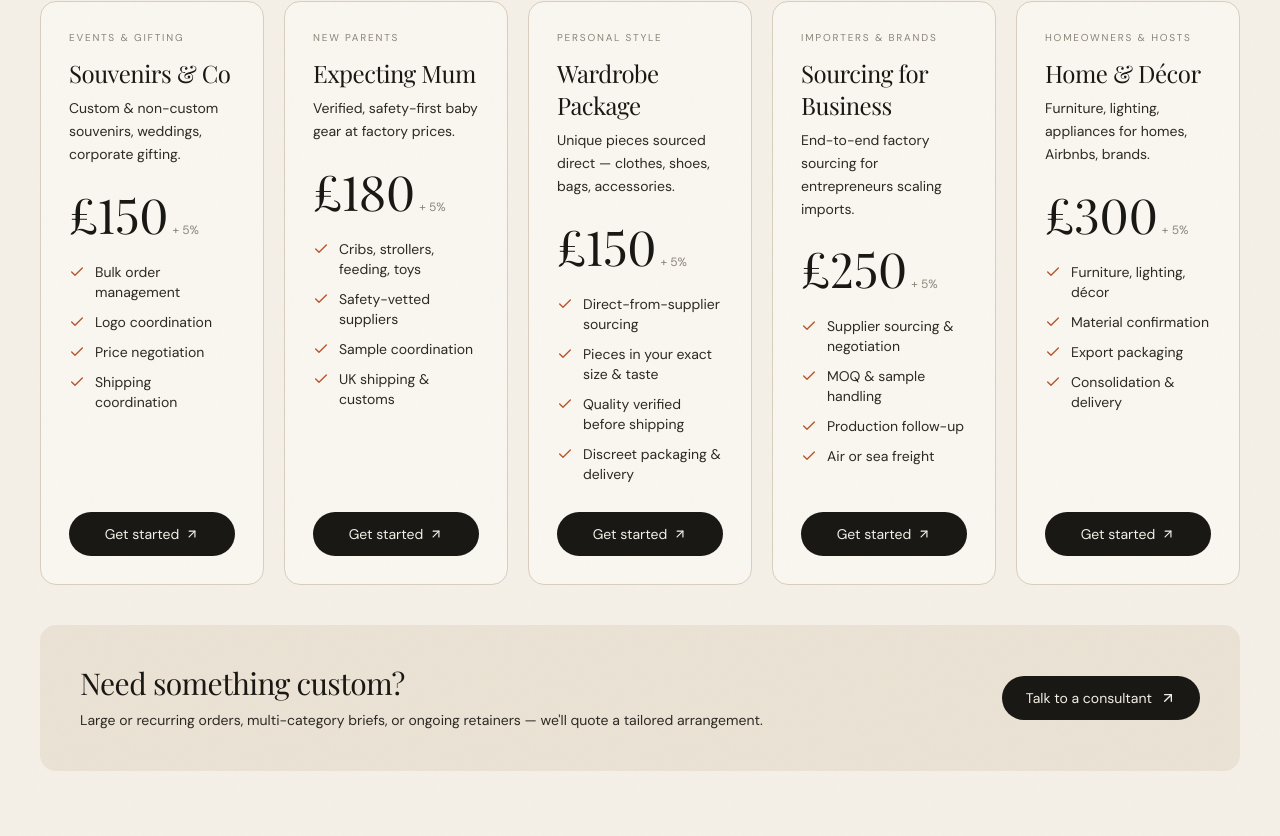
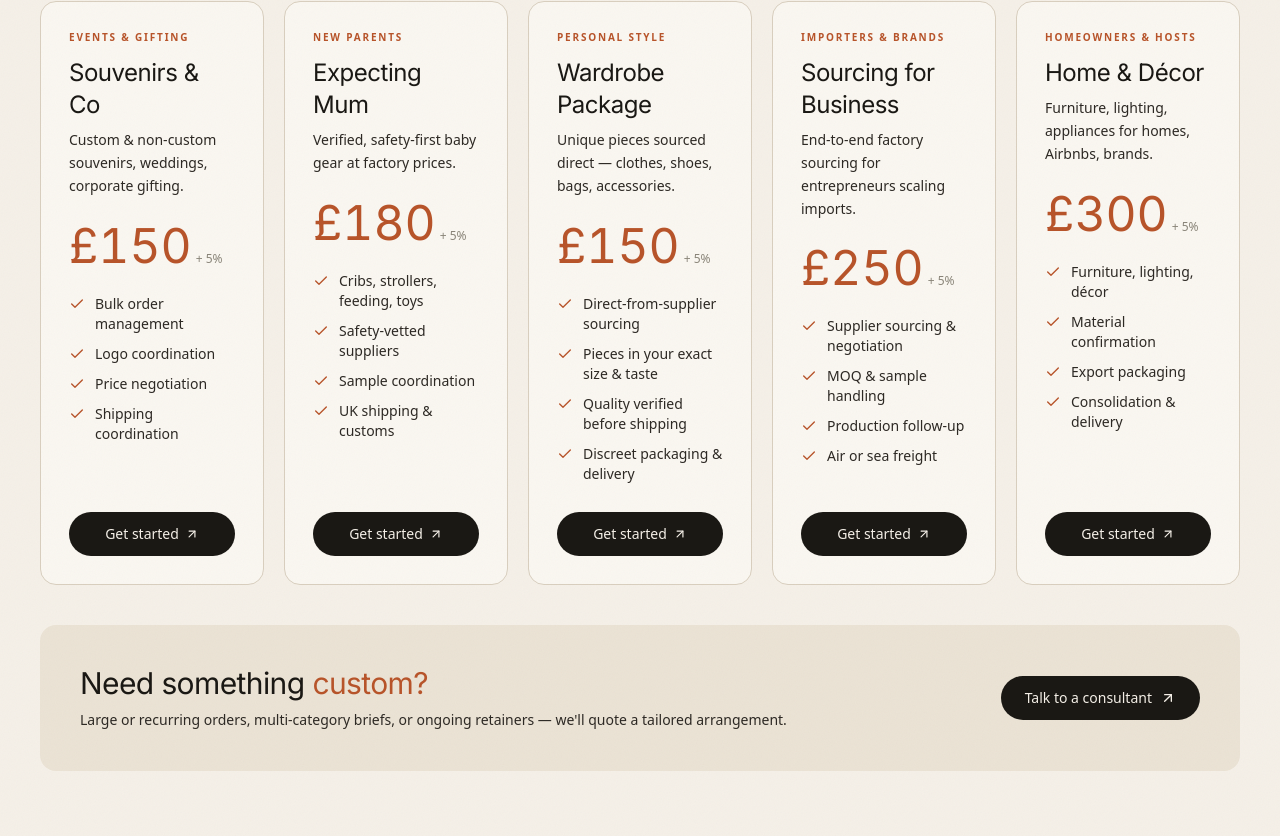
Before and after one commit to BOBOtoTHEmoon/IWG-consult, a Next.js app: page /pricing in a window 1280 px wide. Shown: the part 564-1400 px from the top of the page. Built offline with nearby package versions, Linux system fonts and the light colour scheme.

Commit message:
changed font and color

```diff
--- a/app/layout.tsx
+++ b/app/layout.tsx
@@ -1,25 +1,25 @@
 import type { Metadata } from "next";
-import { Playfair_Display, DM_Sans, JetBrains_Mono } from "next/font/google";
+import { Inter, JetBrains_Mono } from "next/font/google";
 import "./globals.css";
 
-const playfair = Playfair_Display({
+const inter = Inter({
   subsets: ["latin"],
-  weight: ["400", "500", "600", "700"],
-  style: ["normal", "italic"],
-  variable: "--font-playfair",
+  variable: "--font-body",
+  weight: ["400", "500", "600", "700", "800"],
   display: "swap",
 });
 
-const dmSans = DM_Sans({
+const interDisplay = Inter({
   subsets: ["latin"],
-  weight: ["400", "500"],
-  variable: "--font-dm-sans",
+  variable: "--font-display",
+  weight: ["500", "600", "700", "800", "900"],
   display: "swap",
 });
 
 const jetbrains = JetBrains_Mono({
   subsets: ["latin"],
-  variable: "--font-jetbrains",
+  variable: "--font-mono",
+  weight: ["400", "500"],
   display: "swap",
 });
 
@@ -48,11 +48,11 @@ export default function RootLayout({
   children: React.ReactNode;
 }) {
   return (
-    <html
+   <html
       lang="en"
-      className={`${playfair.variable} ${dmSans.variable} ${jetbrains.variable}`}
+      className={`${inter.variable} ${interDisplay.variable} ${jetbrains.variable}`}
     >
       <body className="grain">{children}</body>
     </html>
-  );
+  )
 }
--- a/app/pricing/page.tsx
+++ b/app/pricing/page.tsx
@@ -104,7 +104,7 @@ export default function Pricing() {
                   key={t.name}
                   className="rounded-2xl p-7 flex flex-col bg-[var(--color-paper)] border border-[var(--color-line)]"
                 >
-                  <p className="text-[10px] tracking-[0.18em] uppercase mb-3 text-[var(--color-stone)]">
+                  <p className="text-[10px] tracking-[0.18em] uppercase mb-3 text-[var(--color-ochre)] font-semibold">
                     {t.tag}
                   </p>
                   <h3 className="text-2xl tracking-[-0.02em] mb-2">{t.name}</h3>
@@ -112,7 +112,9 @@ export default function Pricing() {
                     {t.blurb}
                   </p>
                   <div className="flex items-baseline gap-1 mb-6">
-                    <span className="number-display text-5xl">{t.fee}</span>
+                    <span className="number-display text-5xl text-[var(--color-ochre)]">
+                      {t.fee}
+                    </span>
                     <span className="text-xs text-[var(--color-stone)]">
                       + 5%
                     </span>
@@ -141,8 +143,9 @@ export default function Pricing() {
 
             <div className="mt-10 bg-[var(--color-cream-dark)] rounded-2xl p-7 lg:p-10 grid lg:grid-cols-12 gap-6 items-center">
               <div className="lg:col-span-8">
-                <h3 className="text-2xl lg:text-3xl tracking-[-0.02em] mb-2">
-                  Need something custom?
+               <h3 className="text-2xl lg:text-3xl tracking-[-0.02em] mb-2">
+                  Need something{" "}
+                  <span className="text-[var(--color-ochre)]">custom?</span>
                 </h3>
                 <p className="text-[var(--color-ink-soft)] text-sm leading-relaxed">
                   Large or recurring orders, multi-category briefs, or ongoing
--- a/components/BriefForm.tsx
+++ b/components/BriefForm.tsx
@@ -321,12 +321,12 @@ const handleSubmit = async () => {
         </div>
 
         {/* Progress */}
-        <div className="mb-10">
+        <div className="mb-10 max-w-md mx-auto">
           <div className="flex items-center justify-between mb-3">
             {stepLabels.map((label, i) => (
               <div
                 key={label}
-                className="flex items-center gap-2.5 flex-1"
+                className="flex items-center gap-2.5 flex-1 last:flex-none"
               >
                 <div
                   className={`w-7 h-7 rounded-full grid place-items-center text-[11px] number-display transition-all duration-500 ${
```
